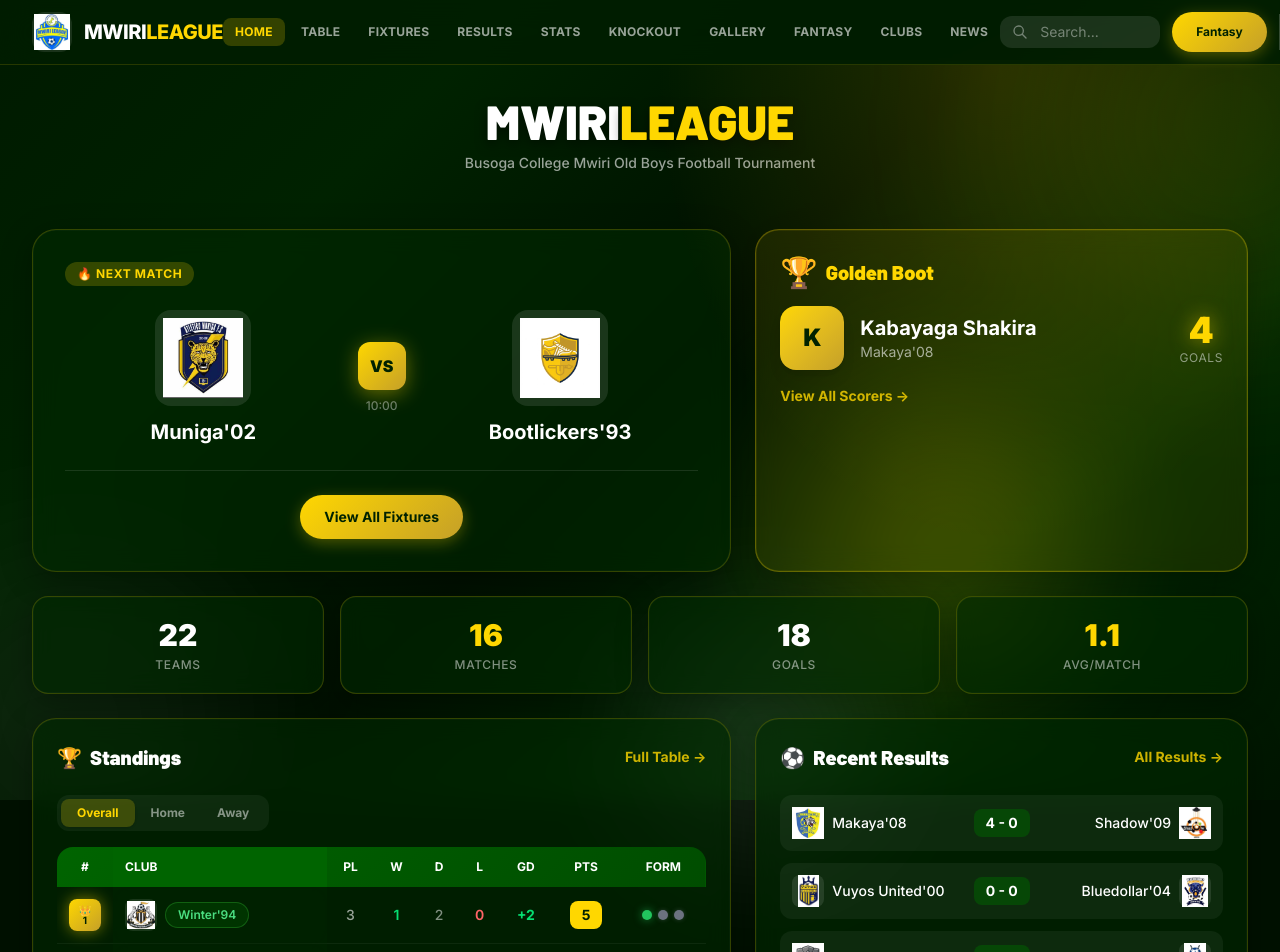
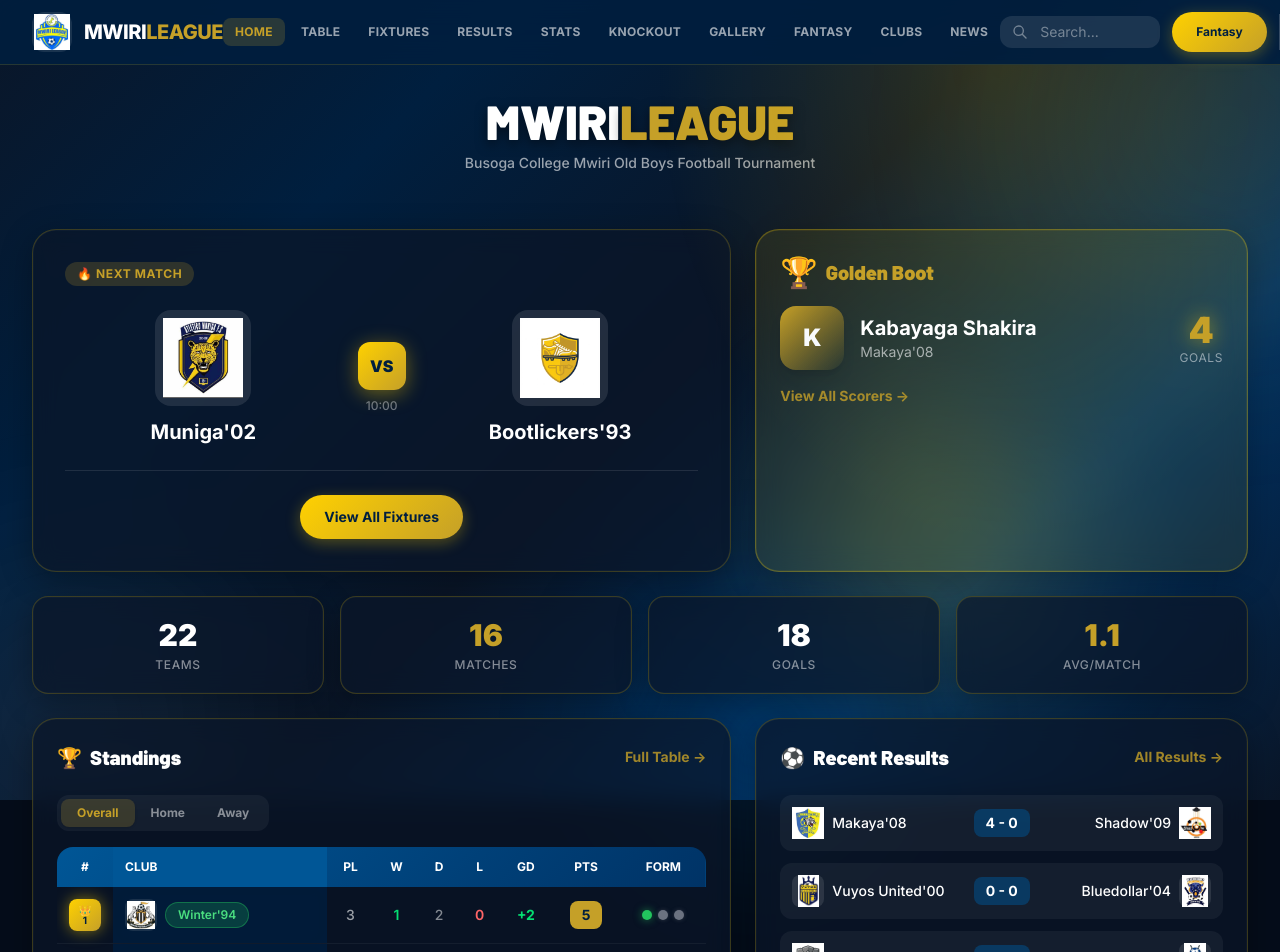
Before and after one commit to daniecw86-gif/mwiri-league-app, a Next.js app: page / in a window 1280 px wide. Shown: the top 952 px of the page. Built offline with nearby package versions, Linux system fonts and the light colour scheme.

Commit message:
fix: revert to original blue color theme, keep Crystal-Modern features

```diff
--- a/app/globals.css
+++ b/app/globals.css
@@ -7,21 +7,20 @@
   --font-sans: 'Inter', system-ui, -apple-system, BlinkMacSystemFont, "Segoe UI", Roboto, "Helvetica Neue", Arial, sans-serif;
   --font-heading: 'Barlow', 'Inter', system-ui, sans-serif;
 
-  /* Crystal-Modern Mwiri Brand Colors */
-  --color-mwiri-green: #006400;
-  --color-mwiri-green-light: #228B22;
-  --color-mwiri-green-dark: #004d00;
-  --color-mwiri-green-deep: #002200;
-  --color-mwiri-gold: #FFD700;
-  --color-mwiri-gold-light: #FFE44D;
-  --color-mwiri-gold-dark: #C5A028;
-  --color-mwiri-white: #FFFFFF;
+  /* Original Mwiri Blue Brand Colors */
+  --color-mwiri-blue: #005696;
+  --color-mwiri-blue-light: #1e88e5;
+  --color-mwiri-blue-dark: #003366;
+  --color-mwiri-blue-deep: #001f3f;
+  --color-mwiri-yellow: #FFD100;
+  --color-mwiri-gold: #C5A028;
+  --color-mwiri-gold-light: #EBC65D;
 
   /* Crystal Glass Colors */
   --color-crystal-white: rgba(255, 255, 255, 0.08);
-  --color-crystal-gold: rgba(255, 215, 0, 0.15);
+  --color-crystal-gold: rgba(255, 209, 0, 0.15);
   --color-crystal-border: rgba(255, 255, 255, 0.12);
-  --color-crystal-border-gold: rgba(255, 215, 0, 0.25);
+  --color-crystal-border-gold: rgba(255, 209, 0, 0.25);
 
   /* Neutrals */
   --color-slate-50: #F8FAFC;
@@ -36,14 +35,14 @@
 
 @layer base {
   :root {
-    --background: #001a00;
+    --background: #0a1628;
     --foreground: #f8fafc;
     --crystal-blur: 12px;
     --crystal-border-width: 0.5px;
   }
 
   .dark {
-    --background: #001100;
+    --background: #050d1a;
     --foreground: #f8fafc;
   }
 
@@ -74,7 +73,7 @@
 
 /* ============================================
    ANIMATED MESH GRADIENT BACKGROUND
-   Dark forest green with floating gold/white globs
+   Dark blue with floating gold/white globs
    ============================================ */
 @layer utilities {
   .crystal-bg {
@@ -82,8 +81,8 @@
     inset: 0;
     z-index: -1;
     background:
-      /* Deep forest green base */
-      linear-gradient(135deg, #001a00 0%, #002200 25%, #001100 50%, #002800 75%, #001500 100%);
+      /* Deep blue base */
+      linear-gradient(135deg, #0a1628 0%, #001f3f 25%, #0a1628 50%, #003366 75%, #0a1628 100%);
     overflow: hidden;
   }
 
@@ -100,7 +99,7 @@
   .crystal-bg::before {
     width: 600px;
     height: 600px;
-    background: radial-gradient(circle, rgba(255, 215, 0, 0.3) 0%, transparent 70%);
+    background: radial-gradient(circle, rgba(255, 209, 0, 0.3) 0%, transparent 70%);
     top: -200px;
     right: -200px;
     animation-delay: 0s;
@@ -147,7 +146,7 @@
   .crystal-orb-gold {
     width: 400px;
     height: 400px;
-    background: radial-gradient(circle, rgba(255, 215, 0, 0.25) 0%, transparent 70%);
+    background: radial-gradient(circle, rgba(255, 209, 0, 0.25) 0%, transparent 70%);
     top: 40%;
     left: 60%;
     animation: float-glob 25s ease-in-out infinite reverse;
@@ -156,7 +155,7 @@
   .crystal-orb-white {
     width: 350px;
     height: 350px;
-    background: radial-gradient(circle, rgba(255, 255, 255, 0.15) 0%, transparent 70%);
+    background: radial-gradient(circle, rgba(0, 86, 150, 0.3) 0%, transparent 70%);
     top: 70%;
     right: 30%;
     animation: float-glob 30s ease-in-out infinite;
@@ -171,10 +170,10 @@
 
   /* Primary Crystal Glass Effect */
   .crystal-glass {
-    background: rgba(0, 40, 0, 0.6);
+    background: rgba(10, 22, 40, 0.7);
     backdrop-filter: blur(12px);
     -webkit-backdrop-filter: blur(12px);
-    border: 0.5px solid rgba(255, 215, 0, 0.2);
+    border: 0.5px solid rgba(255, 209, 0, 0.2);
     box-shadow:
       0 8px 32px rgba(0, 0, 0, 0.3),
       0 0 0 0.5px rgba(255, 255, 255, 0.05) inset;
@@ -191,21 +190,21 @@
   }
 
   .crystal-glass-gold {
-    background: rgba(255, 215, 0, 0.08);
+    background: rgba(255, 209, 0, 0.08);
     backdrop-filter: blur(12px);
     -webkit-backdrop-filter: blur(12px);
-    border: 0.5px solid rgba(255, 215, 0, 0.3);
+    border: 0.5px solid rgba(255, 209, 0, 0.3);
     box-shadow:
       0 8px 32px rgba(0, 0, 0, 0.25),
-      0 0 0 0.5px rgba(255, 215, 0, 0.15) inset;
+      0 0 0 0.5px rgba(255, 209, 0, 0.15) inset;
   }
 
   /* Navbar glass */
   .crystal-nav {
-    background: rgba(0, 30, 0, 0.85);
+    background: rgba(0, 31, 63, 0.9);
     backdrop-filter: blur(16px);
     -webkit-backdrop-filter: blur(16px);
-    border-bottom: 0.5px solid rgba(255, 215, 0, 0.15);
+    border-bottom: 0.5px solid rgba(255, 209, 0, 0.15);
   }
 }
 
@@ -217,21 +216,21 @@
     box-shadow:
       0 4px 16px rgba(0, 0, 0, 0.2),
       0 8px 32px rgba(0, 0, 0, 0.15),
-      0 0 0 0.5px rgba(255, 215, 0, 0.1);
+      0 0 0 0.5px rgba(255, 209, 0, 0.1);
   }
 
   .crystal-shadow-lg {
     box-shadow:
       0 10px 40px rgba(0, 0, 0, 0.3),
       0 20px 60px rgba(0, 0, 0, 0.2),
-      0 0 0 0.5px rgba(255, 215, 0, 0.15);
+      0 0 0 0.5px rgba(255, 209, 0, 0.15);
   }
 
   .crystal-shadow-xl {
     box-shadow:
       0 20px 60px rgba(0, 0, 0, 0.4),
       0 40px 80px rgba(0, 0, 0, 0.25),
-      0 0 0 1px rgba(255, 215, 0, 0.2);
+      0 0 0 1px rgba(255, 209, 0, 0.2);
   }
 
   /* Floating card effect */
@@ -244,7 +243,7 @@
     transform: translateY(-6px) translateZ(0);
     box-shadow:
       0 20px 50px rgba(0, 0, 0, 0.35),
-      0 0 30px rgba(255, 215, 0, 0.1);
+      0 0 30px rgba(255, 209, 0, 0.1);
   }
 }
 
@@ -260,31 +259,31 @@
     transform: translateY(-4px);
     box-shadow:
       0 12px 40px rgba(0, 0, 0, 0.3),
-      0 0 20px rgba(255, 215, 0, 0.08);
-    border-color: rgba(255, 215, 0, 0.35);
+      0 0 20px rgba(255, 209, 0, 0.08);
+    border-color: rgba(255, 209, 0, 0.35);
   }
 
   /* Glow effect on hover */
   .crystal-glow:hover {
     box-shadow:
-      0 0 30px rgba(255, 215, 0, 0.2),
-      0 0 60px rgba(255, 215, 0, 0.1);
+      0 0 30px rgba(255, 209, 0, 0.2),
+      0 0 60px rgba(255, 209, 0, 0.1);
   }
 
   /* Button interactions */
   .crystal-btn {
-    background: linear-gradient(135deg, var(--color-mwiri-gold) 0%, var(--color-mwiri-gold-dark) 100%);
-    color: #002200;
+    background: linear-gradient(135deg, var(--color-mwiri-yellow) 0%, var(--color-mwiri-gold) 100%);
+    color: #001f3f;
     font-weight: 700;
     padding: 0.75rem 1.5rem;
     border-radius: 9999px;
     transition: all 0.3s cubic-bezier(0.4, 0, 0.2, 1);
-    box-shadow: 0 4px 15px rgba(255, 215, 0, 0.3);
+    box-shadow: 0 4px 15px rgba(255, 209, 0, 0.3);
   }
 
   .crystal-btn:hover {
     transform: translateY(-2px) scale(1.02);
-    box-shadow: 0 8px 25px rgba(255, 215, 0, 0.4);
+    box-shadow: 0 8px 25px rgba(255, 209, 0, 0.4);
   }
 
   .crystal-btn:active {
@@ -299,7 +298,7 @@
   .crystal-skeleton {
     background: linear-gradient(90deg,
         rgba(255, 255, 255, 0.05) 0%,
-        rgba(255, 215, 0, 0.1) 50%,
+        rgba(255, 209, 0, 0.1) 50%,
         rgba(255, 255, 255, 0.05) 100%);
     background-size: 200% 100%;
     animation: crystal-shimmer 1.5s ease-in-out infinite;
@@ -399,7 +398,7 @@
     width: 200%;
     height: 200%;
     background: radial-gradient(ellipse at center top,
-        rgba(255, 215, 0, 0.15) 0%,
+        rgba(255, 209, 0, 0.15) 0%,
         transparent 50%);
     pointer-events: none;
     z-index: 0;
@@ -422,14 +421,20 @@
   }
 
   .capsule-gold {
-    background: linear-gradient(135deg, rgba(255, 215, 0, 0.2) 0%, rgba(197, 160, 40, 0.2) 100%);
-    border-color: rgba(255, 215, 0, 0.4);
-    color: var(--color-mwiri-gold);
+    background: linear-gradient(135deg, rgba(255, 209, 0, 0.2) 0%, rgba(197, 160, 40, 0.2) 100%);
+    border-color: rgba(255, 209, 0, 0.4);
+    color: var(--color-mwiri-yellow);
+  }
+
+  .capsule-blue {
+    background: rgba(0, 86, 150, 0.3);
+    border-color: rgba(30, 136, 229, 0.5);
+    color: #60a5fa;
   }
 
   .capsule-green {
-    background: rgba(0, 100, 0, 0.3);
-    border-color: rgba(34, 139, 34, 0.5);
+    background: rgba(34, 197, 94, 0.2);
+    border-color: rgba(34, 197, 94, 0.4);
     color: #4ade80;
   }
 }
@@ -445,11 +450,11 @@
     width: 48px;
     height: 48px;
     border-radius: 12px;
-    background: linear-gradient(135deg, var(--color-mwiri-gold) 0%, var(--color-mwiri-gold-dark) 100%);
-    color: #002200;
+    background: linear-gradient(135deg, var(--color-mwiri-yellow) 0%, var(--color-mwiri-gold) 100%);
+    color: #001f3f;
     font-weight: 900;
     font-size: 1rem;
-    box-shadow: 0 4px 20px rgba(255, 215, 0, 0.4);
+    box-shadow: 0 4px 20px rgba(255, 209, 0, 0.4);
   }
 }
 
@@ -458,15 +463,20 @@
    ============================================ */
 @layer utilities {
   .gradient-mwiri {
-    background: linear-gradient(135deg, var(--color-mwiri-green) 0%, var(--color-mwiri-green-dark) 100%);
+    background: linear-gradient(135deg, var(--color-mwiri-blue) 0%, var(--color-mwiri-blue-dark) 100%);
   }
 
   .gradient-gold {
-    background: linear-gradient(135deg, var(--color-mwiri-gold) 0%, var(--color-mwiri-gold-dark) 100%);
+    background: linear-gradient(135deg, var(--color-mwiri-yellow) 0%, var(--color-mwiri-gold) 100%);
   }
 
   .gradient-crystal {
-    background: linear-gradient(135deg, rgba(0, 100, 0, 0.3) 0%, rgba(255, 215, 0, 0.1) 100%);
+    background: linear-gradient(135deg, rgba(0, 86, 150, 0.3) 0%, rgba(255, 209, 0, 0.1) 100%);
+  }
+
+  /* Legacy alias */
+  .gradient-blue {
+    background: linear-gradient(135deg, var(--color-mwiri-blue) 0%, var(--color-mwiri-blue-dark) 100%);
   }
 }
 
@@ -475,9 +485,9 @@
    ============================================ */
 @layer utilities {
   .badge-champion {
-    background: linear-gradient(135deg, var(--color-mwiri-gold) 0%, var(--color-mwiri-gold-dark) 100%);
-    color: #002200;
-    box-shadow: 0 0 15px rgba(255, 215, 0, 0.5);
+    background: linear-gradient(135deg, var(--color-mwiri-yellow) 0%, var(--color-mwiri-gold) 100%);
+    color: #001f3f;
+    box-shadow: 0 0 15px rgba(255, 209, 0, 0.5);
   }
 
   .badge-top4 {
@@ -506,12 +516,12 @@
   }
 
   .scrollbar-crystal::-webkit-scrollbar-thumb {
-    background: rgba(255, 215, 0, 0.3);
+    background: rgba(255, 209, 0, 0.3);
     border-radius: 3px;
   }
 
   .scrollbar-crystal::-webkit-scrollbar-thumb:hover {
-    background: rgba(255, 215, 0, 0.5);
+    background: rgba(255, 209, 0, 0.5);
   }
 
   .scrollbar-hide::-webkit-scrollbar {
@@ -537,7 +547,7 @@
   }
 
   .text-shadow-gold {
-    text-shadow: 0 0 20px rgba(255, 215, 0, 0.5);
+    text-shadow: 0 0 20px rgba(255, 209, 0, 0.5);
   }
 }
 
@@ -561,10 +571,10 @@
     align-items: center;
     padding: 0.75rem 1rem;
     border-radius: 24px;
-    background: rgba(0, 30, 0, 0.9);
+    background: rgba(0, 31, 63, 0.95);
     backdrop-filter: blur(16px);
     -webkit-backdrop-filter: blur(16px);
-    border: 0.5px solid rgba(255, 215, 0, 0.2);
+    border: 0.5px solid rgba(255, 209, 0, 0.2);
     box-shadow: 0 -4px 30px rgba(0, 0, 0, 0.3);
   }
 
@@ -580,12 +590,12 @@
   }
 
   .dock-item.active {
-    color: var(--color-mwiri-gold);
-    background: rgba(255, 215, 0, 0.1);
+    color: var(--color-mwiri-yellow);
+    background: rgba(255, 209, 0, 0.1);
   }
 
   .dock-item:hover {
-    color: var(--color-mwiri-gold);
+    color: var(--color-mwiri-yellow);
   }
 }
 
@@ -641,17 +651,15 @@
   }
 
   .row-hover:hover {
-    background-color: rgba(255, 215, 0, 0.05);
+    background-color: rgba(255, 209, 0, 0.05);
     transform: translateX(4px);
   }
 }
 
 /* ============================================
-   LEGACY COMPATIBILITY (gradual migration)
+   LEGACY COMPATIBILITY
    ============================================ */
 @layer utilities {
-
-  /* Keep some old classes for backward compatibility */
   .shadow-premium {
     box-shadow: 0 4px 16px rgba(0, 0, 0, 0.2);
   }
@@ -673,21 +681,17 @@
   }
 
   .glass {
-    background: rgba(0, 40, 0, 0.6);
+    background: rgba(10, 22, 40, 0.7);
     backdrop-filter: blur(12px);
     -webkit-backdrop-filter: blur(12px);
-    border: 0.5px solid rgba(255, 215, 0, 0.2);
+    border: 0.5px solid rgba(255, 209, 0, 0.2);
   }
 
   .glass-dark {
-    background: rgba(0, 20, 0, 0.8);
+    background: rgba(5, 13, 26, 0.9);
     backdrop-filter: blur(16px);
     -webkit-backdrop-filter: blur(16px);
     border: 0.5px solid rgba(255, 255, 255, 0.1);
-  }
-
-  .gradient-blue {
-    background: linear-gradient(135deg, var(--color-mwiri-green) 0%, var(--color-mwiri-green-dark) 100%);
   }
 
   .card-hover {
@@ -696,6 +700,6 @@
 
   .card-hover:hover {
     transform: translateY(-4px);
-    box-shadow: 0 12px 40px rgba(255, 215, 0, 0.1);
+    box-shadow: 0 12px 40px rgba(255, 209, 0, 0.1);
   }
 }
--- a/app/layout.tsx
+++ b/app/layout.tsx
@@ -33,8 +33,8 @@ export const metadata: Metadata = {
     telephone: false,
   },
   themeColor: [
-    { media: "(prefers-color-scheme: light)", color: "#006400" },
-    { media: "(prefers-color-scheme: dark)", color: "#001a00" },
+    { media: "(prefers-color-scheme: light)", color: "#005696" },
+    { media: "(prefers-color-scheme: dark)", color: "#0a1628" },
   ],
   icons: {
     icon: [
--- a/app/page.tsx
+++ b/app/page.tsx
@@ -257,7 +257,7 @@ export default function Home() {
                     </div>
 
                     {/* Score */}
-                    <div className="flex-shrink-0 px-3 py-1 rounded-lg bg-mwiri-green/50 text-white font-bold text-sm">
+                    <div className="flex-shrink-0 px-3 py-1 rounded-lg bg-mwiri-blue/50 text-white font-bold text-sm">
                       {match.homeScore} - {match.awayScore}
                     </div>
 
--- a/components/LeagueTable.tsx
+++ b/components/LeagueTable.tsx
@@ -64,7 +64,7 @@ const LeagueTable: React.FC<LeagueTableProps> = ({ teams }) => {
           <thead className="text-xs text-white uppercase gradient-mwiri sticky top-0 z-10">
             <tr>
               <th scope="col" className="px-3 py-3 w-14 text-center font-bold">#</th>
-              <th scope="col" className="px-3 py-3 font-bold sticky left-0 bg-mwiri-green z-20">Club</th>
+              <th scope="col" className="px-3 py-3 font-bold sticky left-0 bg-mwiri-blue z-20">Club</th>
               <th scope="col" className="px-3 py-3 text-center font-bold">Pl</th>
               <th scope="col" className="px-3 py-3 text-center font-bold">W</th>
               <th scope="col" className="px-3 py-3 text-center font-bold">D</th>
@@ -116,7 +116,7 @@ const LeagueTable: React.FC<LeagueTableProps> = ({ teams }) => {
                   </td>
 
                   {/* Club Name with Logo - Sticky */}
-                  <td className="px-3 py-3 sticky left-0 bg-mwiri-green-deep/80 backdrop-blur-sm z-10">
+                  <td className="px-3 py-3 sticky left-0 bg-mwiri-blue-deep/80 backdrop-blur-sm z-10">
                     <div className="flex items-center gap-2">
                       <div className="w-8 h-8 relative flex-shrink-0 bg-white/10 rounded-lg p-1">
                         {team.logo ? (
@@ -147,7 +147,7 @@ const LeagueTable: React.FC<LeagueTableProps> = ({ teams }) => {
                     {stats.gf - stats.ga > 0 ? `+${stats.gf - stats.ga}` : stats.gf - stats.ga}
                   </td>
                   <td className="px-3 py-3 text-center">
-                    <span className="inline-flex items-center justify-center min-w-[2rem] h-7 px-2 rounded-lg bg-mwiri-gold text-mwiri-green-deep font-bold text-sm">
+                    <span className="inline-flex items-center justify-center min-w-[2rem] h-7 px-2 rounded-lg bg-mwiri-gold text-mwiri-blue-deep font-bold text-sm">
                       {stats.points}
                     </span>
                   </td>
--- a/components/MatchCard.tsx
+++ b/components/MatchCard.tsx
@@ -47,7 +47,7 @@ const MatchCard: React.FC<MatchCardProps> = ({
                         Live
                     </span>
                 ) : isResult ? (
-                    <span className="inline-flex items-center px-3 py-1 rounded-full bg-mwiri-green/30 text-white text-xs font-bold uppercase tracking-wider">
+                    <span className="inline-flex items-center px-3 py-1 rounded-full bg-mwiri-blue/30 text-white text-xs font-bold uppercase tracking-wider">
                         FT
                     </span>
                 ) : (
@@ -85,7 +85,7 @@ const MatchCard: React.FC<MatchCardProps> = ({
                 {/* VS Badge / Score */}
                 <div className="flex flex-col items-center gap-1">
                     {isResult ? (
-                        <div className={`rounded-xl bg-mwiri-green/50 text-white font-black ${isFeatured ? 'px-6 py-3 text-2xl' : isCompact ? 'px-2 py-1 text-sm' : 'px-4 py-2 text-lg'
+                        <div className={`rounded-xl bg-mwiri-blue/50 text-white font-black ${isFeatured ? 'px-6 py-3 text-2xl' : isCompact ? 'px-2 py-1 text-sm' : 'px-4 py-2 text-lg'
                             }`}>
                             {match.homeScore} - {match.awayScore}
                         </div>
--- a/components/MatchStrip.tsx
+++ b/components/MatchStrip.tsx
@@ -41,7 +41,7 @@ const MatchStrip = () => {
                                         LIVE
                                     </span>
                                 ) : match.type === 'result' ? (
-                                    <span className="text-[10px] font-bold text-white bg-mwiri-green/50 px-2 py-0.5 rounded-full">FT</span>
+                                    <span className="text-[10px] font-bold text-white bg-mwiri-blue/50 px-2 py-0.5 rounded-full">FT</span>
                                 ) : (
                                     <span className="text-[10px] font-bold text-white/50 bg-white/10 px-2 py-0.5 rounded-full">{match.time || '16:00'}</span>
                                 )}
@@ -63,8 +63,8 @@ const MatchStrip = () => {
 
                                 {/* Score/VS */}
                                 <div className={`text-xs font-bold px-2 py-0.5 rounded-md min-w-[36px] text-center ${match.type === 'result'
-                                        ? 'bg-mwiri-gold/20 text-mwiri-gold'
-                                        : 'bg-white/10 text-white/40'
+                                    ? 'bg-mwiri-gold/20 text-mwiri-gold'
+                                    : 'bg-white/10 text-white/40'
                                     }`}>
                                     {match.type === 'result' ? (
                                         `${match.homeScore}-${match.awayScore}`
--- a/components/Navbar.tsx
+++ b/components/Navbar.tsx
@@ -236,15 +236,15 @@ const Navbar = () => {
                 <div
                     className={`overflow-hidden transition-all duration-300 ease-in-out ${isOpen ? 'max-h-[60vh] opacity-100' : 'max-h-0 opacity-0'}`}
                 >
-                    <div className="px-4 py-4 space-y-1 bg-mwiri-green-deep/95 border-t border-white/10 max-h-[50vh] overflow-y-auto scrollbar-crystal">
+                    <div className="px-4 py-4 space-y-1 bg-mwiri-blue-deep/95 border-t border-white/10 max-h-[50vh] overflow-y-auto scrollbar-crystal">
                         {navLinks.map((link) => (
                             <Link
                                 key={link.name}
                                 href={link.href}
                                 onClick={toggleMenu}
                                 className={`flex items-center gap-3 px-4 py-3 rounded-xl font-bold transition-colors ${pathname === link.href
-                                        ? 'bg-mwiri-gold/20 text-mwiri-gold'
-                                        : 'text-white hover:bg-white/10'
+                                    ? 'bg-mwiri-gold/20 text-mwiri-gold'
+                                    : 'text-white hover:bg-white/10'
                                     }`}
                             >
                                 <span className="text-lg">{link.icon}</span>
```
Also changed, not shown: components/TopScorers.tsx (+6 -6 lines).
